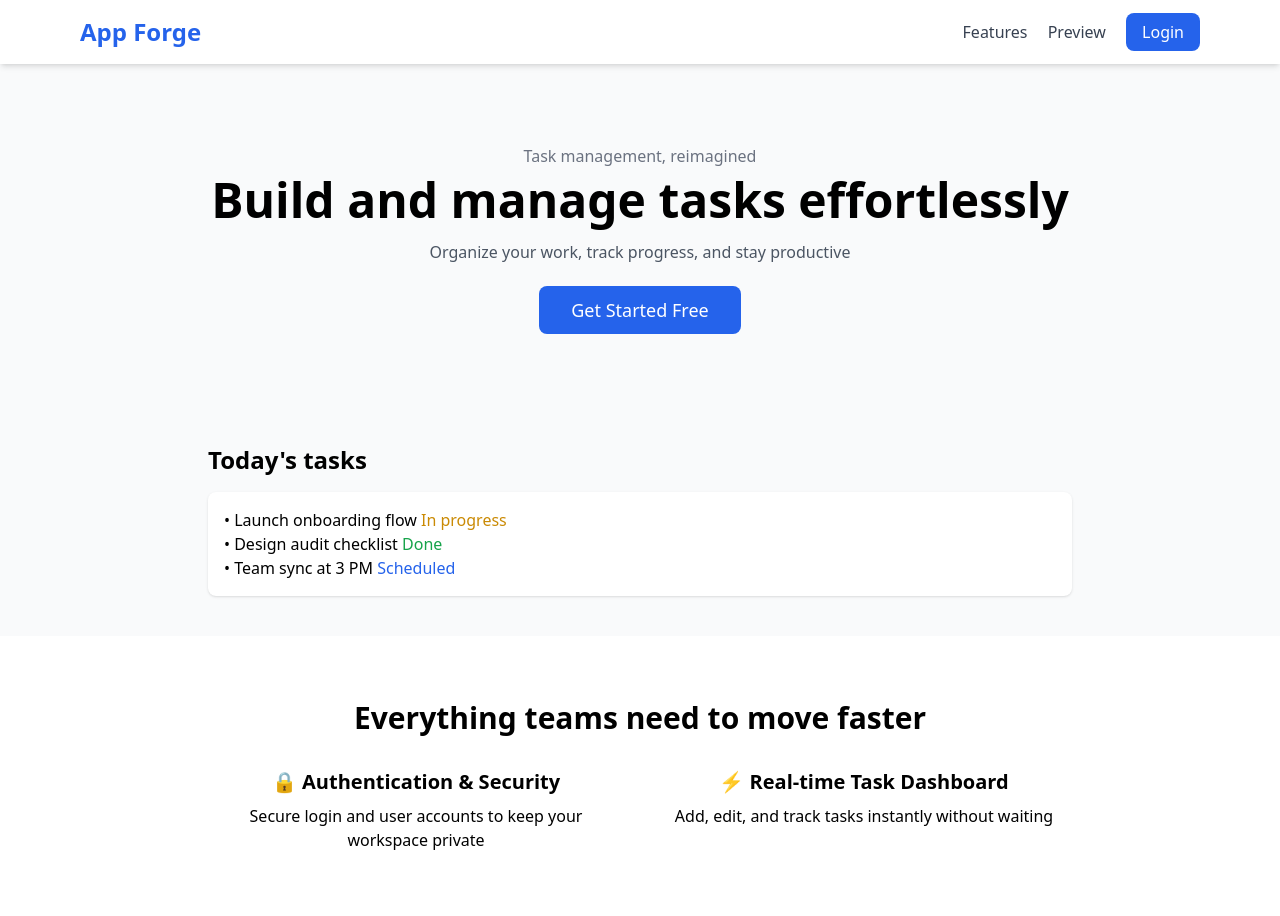
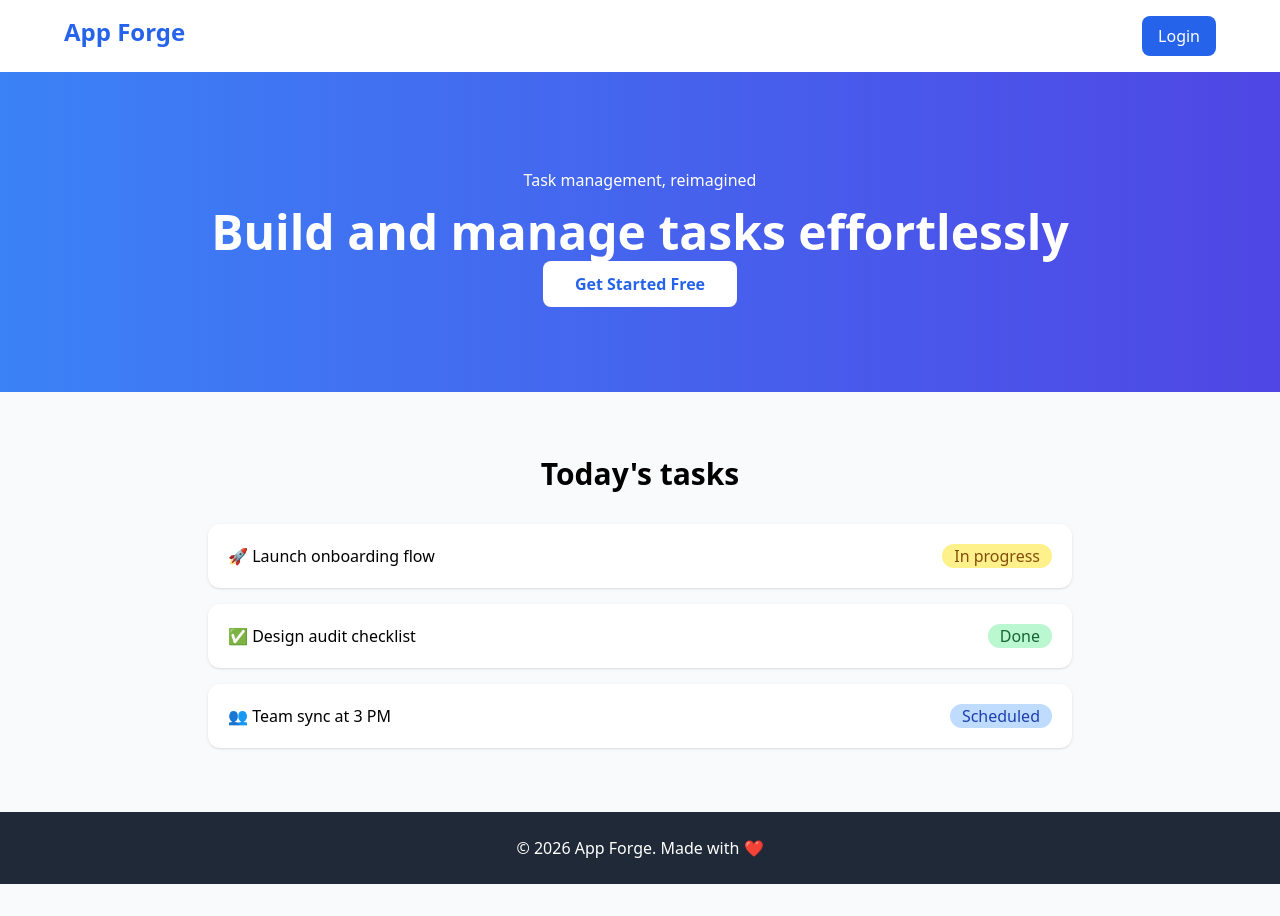
Before and after one commit to vishnunandhu199-eng/aap-forge-software-engineer, a website: page index.html in a window 1280 px wide. After the commit the page ends 884 px from the top, so only its background shows below. Drawn offline with nearby package versions, Linux system fonts and the light colour scheme.

Commit message:
Refactor index.html with new layout and styles
Updated the layout and design of the index.html file, including navbar, hero section, task cards, and footer.

```diff
--- a/index.html
+++ b/index.html
@@ -1,58 +1,47 @@
 <!DOCTYPE html>
-<html lang="en">
+<html>
 <head>
-  <meta charset="UTF-8">
   <title>App Forge</title>
   <script src="https://cdn.tailwindcss.com"></script>
 </head>
-<body class="bg-gray-50 font-sans">
+<body class="bg-gray-50">
 
-  <!-- Navbar -->
-  <nav class="bg-white shadow-md">
-    <div class="max-w-6xl mx-auto px-4 py-4 flex justify-between items-center">
+  <!-- 1. NAVBAR -->
+  <nav class="bg-white shadow-md p-4">
+    <div class="max-w-6xl mx-auto flex justify-between">
       <h1 class="text-2xl font-bold text-blue-600">App Forge</h1>
-      <div class="space-x-4">
-        <a href="#" class="text-gray-700">Features</a>
-        <a href="#" class="text-gray-700">Preview</a>
-        <a href="login.html" class="bg-blue-600 text-white px-4 py-2 rounded-lg hover:bg-blue-700">Login</a>
-      </div>
+      <a href="login.html" class="bg-blue-600 text-white px-4 py-2 rounded-lg">Login</a>
     </div>
   </nav>
 
-  <!-- Hero -->
-  <section class="text-center py-20 px-4">
-    <p class="text-gray-500 mb-2">Task management, reimagined</p>
-    <h1 class="text-5xl font-bold mb-4">Build and manage tasks effortlessly</h1>
-    <p class="text-gray-600 mb-8">Organize your work, track progress, and stay productive</p>
-    <a href="login.html" class="bg-blue-600 text-white px-8 py-3 rounded-lg text-lg hover:bg-blue-700">Get Started Free</a>
+  <!-- 2. BLUE GRADIENT HERO -->
+  <section class="bg-gradient-to-r from-blue-500 to-indigo-600 text-white text-center py-24">
+    <p>Task management, reimagined</p>
+    <h1 class="text-5xl font-bold my-4">Build and manage tasks effortlessly</h1>
+    <a href="login.html" class="bg-white text-blue-600 px-8 py-3 rounded-lg font-bold">Get Started Free</a>
   </section>
 
-  <!-- Tasks -->
-  <section class="max-w-4xl mx-auto px-4 py-10">
-    <h2 class="text-2xl font-bold mb-4">Today's tasks</h2>
-    <div class="bg-white p-4 rounded-lg shadow">
-      <p>• Launch onboarding flow <span class="text-yellow-600">In progress</span></p>
-      <p>• Design audit checklist <span class="text-green-600">Done</span></p>
-      <p>• Team sync at 3 PM <span class="text-blue-600">Scheduled</span></p>
+  <!-- 3. TASK CARDS -->
+  <section class="max-w-4xl mx-auto py-16 px-4">
+    <h2 class="text-3xl font-bold text-center mb-8">Today's tasks</h2>
+    <div class="bg-white p-5 rounded-xl shadow mb-4 flex justify-between">
+      <span>🚀 Launch onboarding flow</span>
+      <span class="bg-yellow-200 text-yellow-800 px-3 rounded-full">In progress</span>
+    </div>
+    <div class="bg-white p-5 rounded-xl shadow mb-4 flex justify-between">
+      <span>✅ Design audit checklist</span>
+      <span class="bg-green-200 text-green-800 px-3 rounded-full">Done</span>
+    </div>
+    <div class="bg-white p-5 rounded-xl shadow flex justify-between">
+      <span>👥 Team sync at 3 PM</span>
+      <span class="bg-blue-200 text-blue-800 px-3 rounded-full">Scheduled</span>
     </div>
   </section>
 
-  <!-- Features -->
-  <section class="bg-white py-16">
-    <div class="max-w-4xl mx-auto text-center px-4">
-      <h2 class="text-3xl font-bold mb-8">Everything teams need to move faster</h2>
-      <div class="grid grid-cols-2 gap-8">
-        <div>
-          <h3 class="font-bold text-xl mb-2">🔒 Authentication & Security</h3>
-          <p>Secure login and user accounts to keep your workspace private</p>
-        </div>
-        <div>
-          <h3 class="font-bold text-xl mb-2">⚡ Real-time Task Dashboard</h3>
-          <p>Add, edit, and track tasks instantly without waiting</p>
-        </div>
-      </div>
-    </div>
-  </section>
+  <!-- 4. FOOTER -->
+  <footer class="bg-gray-800 text-white text-center py-6">
+    <p>© 2026 App Forge. Made with ❤️</p>
+  </footer>
 
 </body>
 </html>
```
